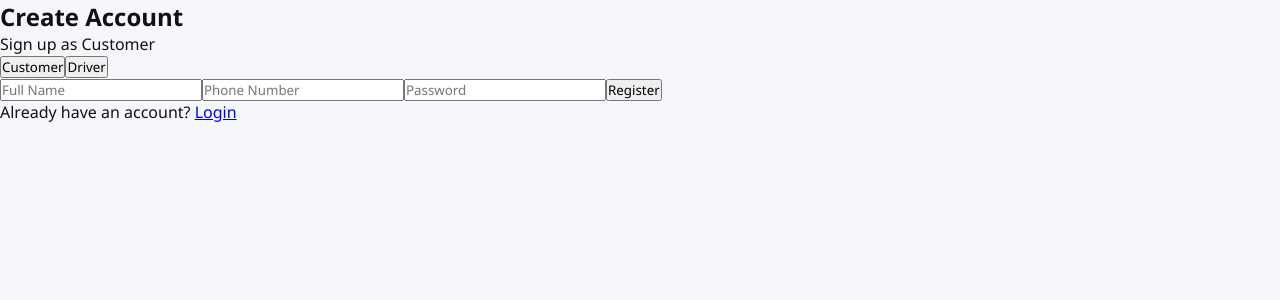
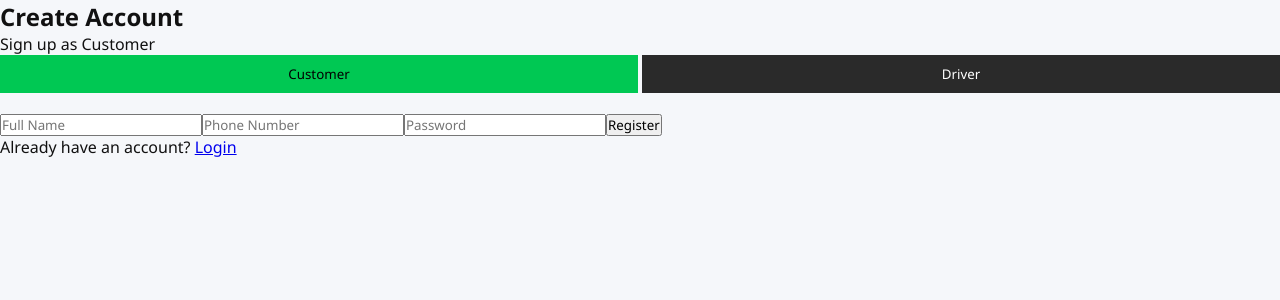
Before and after one commit to mzazitech/fronted, a Next.js app: page /register in a window 1280 px wide. Shown: the top 300 px of the page. Built offline with nearby package versions, Linux system fonts and the light colour scheme.

Commit message:
Update globals.css

```diff
--- a/app/globals.css
+++ b/app/globals.css
@@ -165,3 +165,44 @@ body {
     margin: 30px 15px;
   }
 }
+/* Error / Success */
+.error {
+  background: #ff1744;
+  padding: 10px;
+  margin-bottom: 10px;
+  border-radius: 6px;
+  font-size: 14px;
+}
+
+.success {
+  background: #00c853;
+  padding: 10px;
+  margin-bottom: 10px;
+  border-radius: 6px;
+  font-size: 14px;
+}
+
+/* Role switch buttons */
+.role-switch {
+  display: flex;
+  margin-bottom: 20px;
+}
+
+.role-switch button {
+  flex: 1;
+  padding: 10px;
+  background: #2a2a2a;
+  border: none;
+  color: white;
+  cursor: pointer;
+  margin-right: 4px;
+}
+
+.role-switch button.active {
+  background: #00c853;
+  color: black;
+}
+
+.role-switch button:last-child {
+  margin-right: 0;
+}
```
